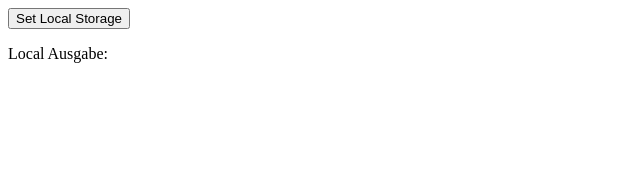
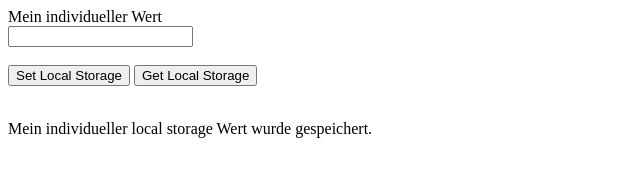
Before and after one commit to SpotMatch/dev-public, a plain HTML site: page local-storage/index.html in a window 1280 px wide. Both pictures are taken after a click on the button "Set Local Storage". Shown: the whole page, without its empty margins (0-640 px from the left). Drawn offline with Linux system fonts and the light colour scheme.

Commit message:
Add files via upload

```diff
--- a/local-storage/index.html
+++ b/local-storage/index.html
@@ -8,10 +8,28 @@
 </head>
 <body>
     <div id="local-wrapper" >
-        <button type="button">Set Local Storage</button>
-        <div id="local-ausgabe">
-            <p>Local Ausgabe:</p>
-        </div>
+        <label for="wert-input">Mein individueller Wert</label><br>
+        <input type="text" id="wert-input" name="wert-input"> <br><br>
+        <button type="button" id="set-local-button">Set Local Storage</button>
+        <button type="button" id="get-local-button">Get Local Storage</button> <br><br>
+        <div id="local-ausgabe" ></div>
     </div>
+
+    <script>
+
+document.getElementById("set-local-button").onclick = function(){
+    let indivWert = document.getElementById("wert-input").value
+    localStorage.setItem('myCat', indivWert);
+    document.getElementById("local-ausgabe").innerHTML = "<p>Mein individueller local storage Wert wurde gespeichert."
+}
+
+document.getElementById("get-local-button").onclick = function(){
+    let cat = localStorage.getItem('myCat');
+    document.getElementById("local-ausgabe").innerHTML = "<p>Mein gespeicherter local storage Wert: " + "<b>"+cat+"</b>"
+}
+
+
+
+    </script>
 </body>
 </html>
```
